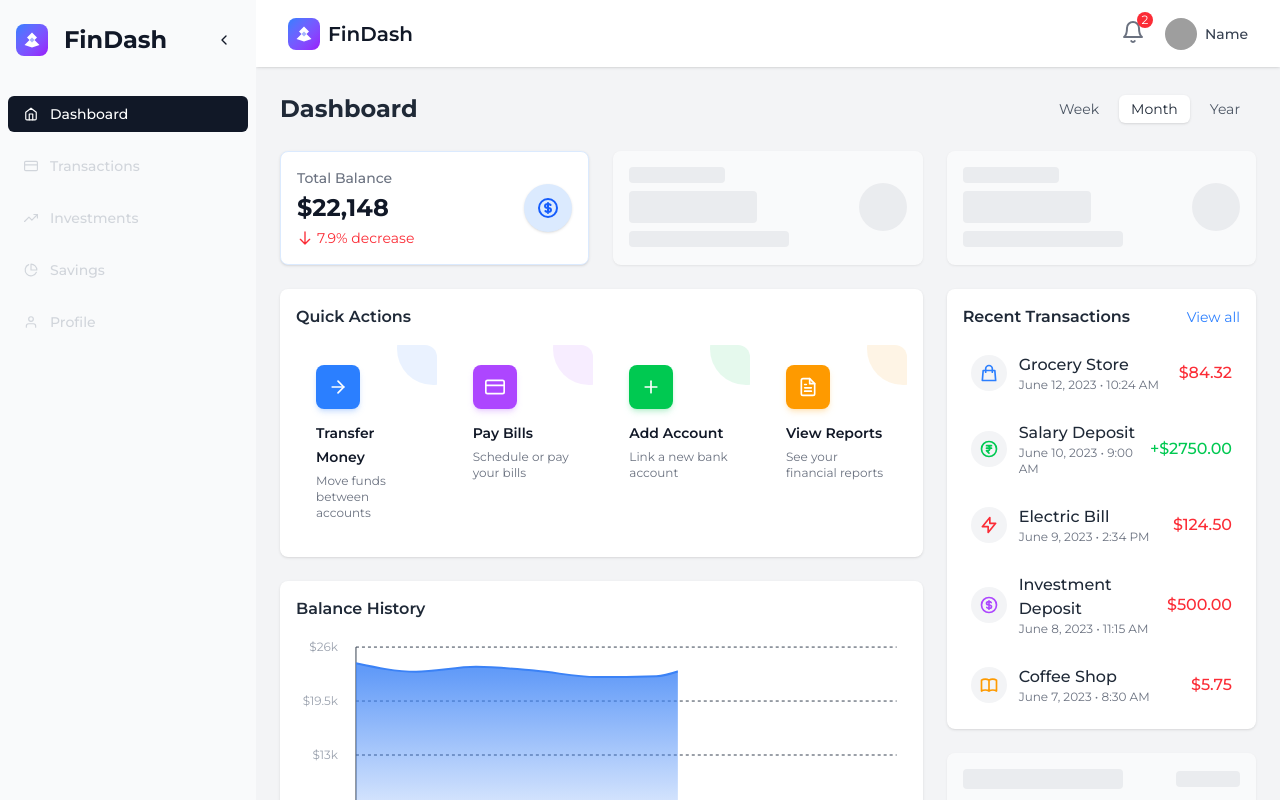
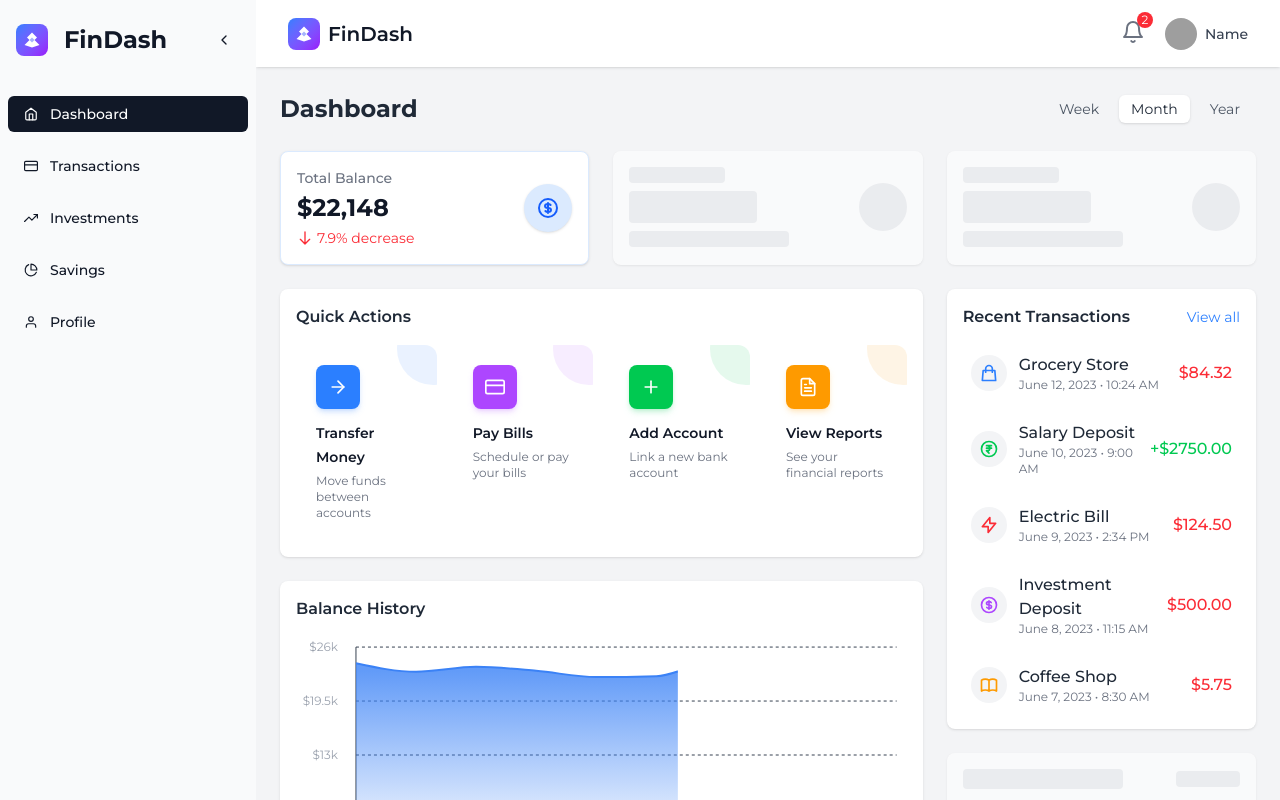
Before and after one commit to Ay7ot/findash, a React (Vite) app: page /login in a window 1280 px wide. Both pictures are taken after typing "name@example.com", "Sample123" into the empty fields and a click on the button "Sign in". Built offline with nearby package versions, Linux system fonts and the light colour scheme; grey boxes are pictures that could not be loaded.

Commit message:
sidebar lightmode

```diff
--- a/src/components/Sidebar.tsx
+++ b/src/components/Sidebar.tsx
@@ -88,8 +88,8 @@ export default function Sidebar({ isMobileOpen, setIsMobileOpen }: { isMobileOpe
                 `flex items-center px-4 py-2 text-sm font-medium rounded-md transition-colors
                 ${isCollapsed ? 'justify-center' : ''}
                 ${isActive
-                  ? 'bg-gray-900 text-white'
-                  : 'text-gray-300 hover:bg-gray-700 hover:text-white'
+                  ? 'bg-gray-900 dark:bg-gray-700 text-white '
+                  : 'text-gray-900 dark:text-white hover:bg-gray-700 hover:text-white'
                 }`
               }
               end={item.exact}
--- a/src/pages/Login.tsx
+++ b/src/pages/Login.tsx
@@ -48,7 +48,7 @@ export default function Login() {
                 <img
                     src="https://images.unsplash.com/photo-1579621970795-87facc2f976d?ixlib=rb-4.0.3&ixid=M3wxMjA3fDB8MHxwaG90by1wYWdlfHx8fGVufDB8fHx8fA%3D%3D&auto=format&fit=crop&w=1470&q=80"
                     alt="Financial dashboard"
-                    className="absolute inset-0 w-full h-full object-cover mix-blend-overlay"
+                    className="absolute inset-0 w-full h-full object-cover"
                 />
                 <div className="relative z-10 flex flex-col justify-center h-full text-white p-12">
                     <h1 className="text-4xl font-bold flex items-center mb-4">
@@ -58,7 +58,7 @@ export default function Login() {
                     <p className="text-xl mb-8 text-start max-w-md">
                         Your personal financial dashboard to track, manage, and grow your wealth
                     </p>
-                    <div className="space-y-4 max-w-md">
+                    <div className="space-y-4 max-w-md font-bold">
                         <div className="flex items-start">
                             <div className="flex-shrink-0 h-6 w-6 text-blue-300 mr-3">
                                 <svg xmlns="http://www.w3.org/2000/svg" fill="none" viewBox="0 0 24 24" stroke="currentColor">
@@ -198,10 +198,10 @@ export default function Login() {
                                     className="w-full inline-flex justify-center py-2 px-4 border border-gray-300 dark:border-gray-600 rounded-md shadow-sm bg-white dark:bg-gray-700 text-sm font-medium text-gray-500 dark:text-gray-300 hover:bg-gray-50 dark:hover:bg-gray-600 transition-colors duration-200"
                                 >
                                     <svg className="h-5 w-5" fill="currentColor" viewBox="0 0 24 24">
-                                        <path d="M22.56 12.25c0-.78-.07-1.53-.2-2.25H12v4.26h5.92c-.26 1.37-1.04 2.53-2.21 3.31v2.77h3.57c2.08-1.92 3.28-4.74 3.28-8.09z" fill="#4285F4"/>
-                                        <path d="M12 23c2.97 0 5.46-.98 7.28-2.66l-3.57-2.77c-.98.66-2.23 1.06-3.71 1.06-2.86 0-5.29-1.93-6.16-4.53H2.18v2.84C3.99 20.53 7.7 23 12 23z" fill="#34A853"/>
-                                        <path d="M5.84 14.09c-.22-.66-.35-1.36-.35-2.09s.13-1.43.35-2.09V7.07H2.18C1.43 8.55 1 10.22 1 12s.43 3.45 1.18 4.93l2.85-2.22.81-.62z" fill="#FBBC05"/>
-                                        <path d="M12 5.38c1.62 0 3.06.56 4.21 1.64l3.15-3.15C17.45 2.09 14.97 1 12 1 7.7 1 3.99 3.47 2.18 7.07l3.66 2.84c.87-2.6 3.3-4.53 6.16-4.53z" fill="#EA4335"/>
+                                        <path d="M22.56 12.25c0-.78-.07-1.53-.2-2.25H12v4.26h5.92c-.26 1.37-1.04 2.53-2.21 3.31v2.77h3.57c2.08-1.92 3.28-4.74 3.28-8.09z" fill="#4285F4" />
+                                        <path d="M12 23c2.97 0 5.46-.98 7.28-2.66l-3.57-2.77c-.98.66-2.23 1.06-3.71 1.06-2.86 0-5.29-1.93-6.16-4.53H2.18v2.84C3.99 20.53 7.7 23 12 23z" fill="#34A853" />
+                                        <path d="M5.84 14.09c-.22-.66-.35-1.36-.35-2.09s.13-1.43.35-2.09V7.07H2.18C1.43 8.55 1 10.22 1 12s.43 3.45 1.18 4.93l2.85-2.22.81-.62z" fill="#FBBC05" />
+                                        <path d="M12 5.38c1.62 0 3.06.56 4.21 1.64l3.15-3.15C17.45 2.09 14.97 1 12 1 7.7 1 3.99 3.47 2.18 7.07l3.66 2.84c.87-2.6 3.3-4.53 6.16-4.53z" fill="#EA4335" />
                                     </svg>
                                 </button>
 
```
